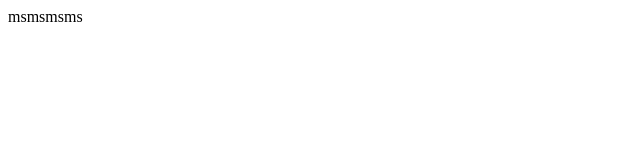
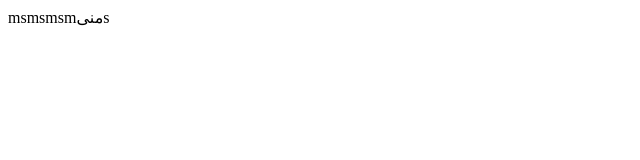
Before and after one commit to dadmsutafa-dad/mnasik, a plain HTML site: page HTMLPage1.html in a window 1280 px wide. Shown: the full height of the page, 0-640 px from the left. Drawn offline with Linux system fonts and the light colour scheme.

Commit message:
Update HTMLPage1.html
بلبلببلب

```diff
--- a/HTMLPage1.html
+++ b/HTMLPage1.html
@@ -6,6 +6,6 @@
     <title>tag</title>
 </head>
 <body>
-<h> msmsmsms</h>
+<h> msmsmsmمنىs</h>
 </body>
 </html>
```
